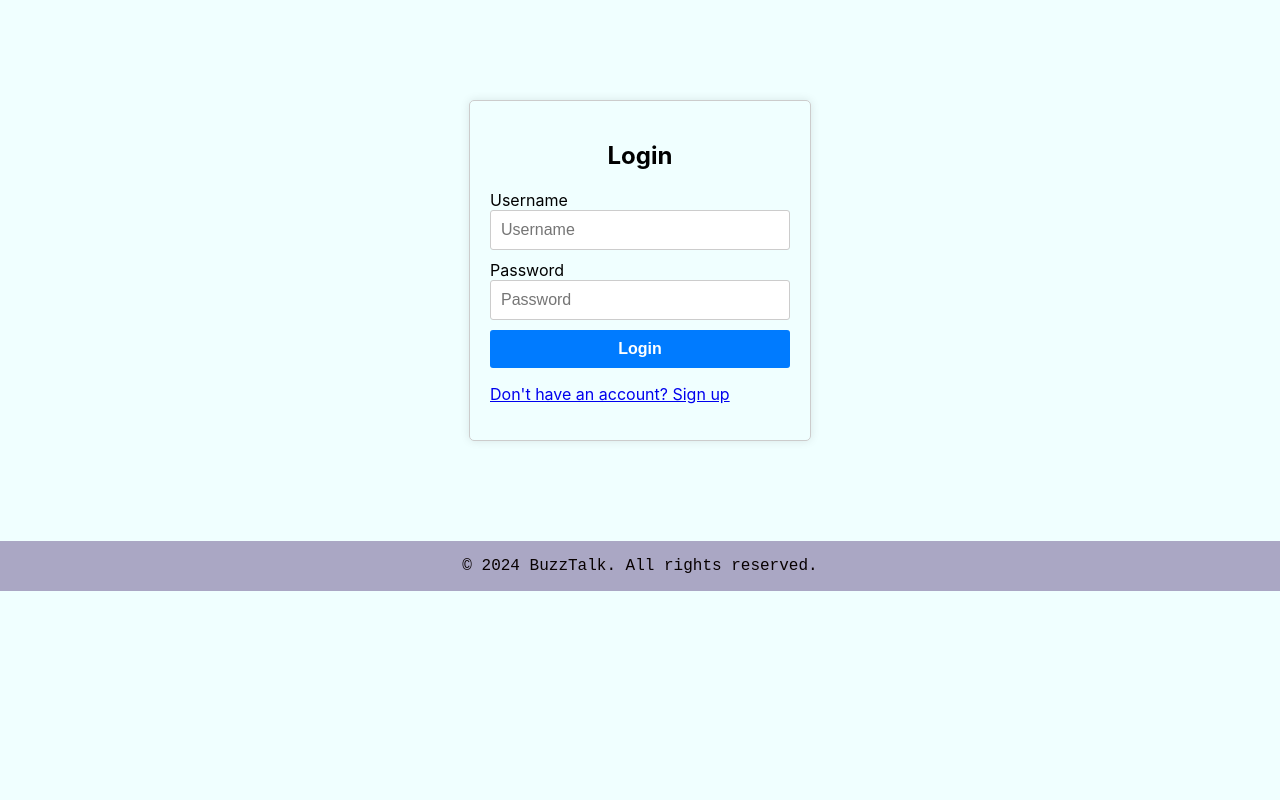
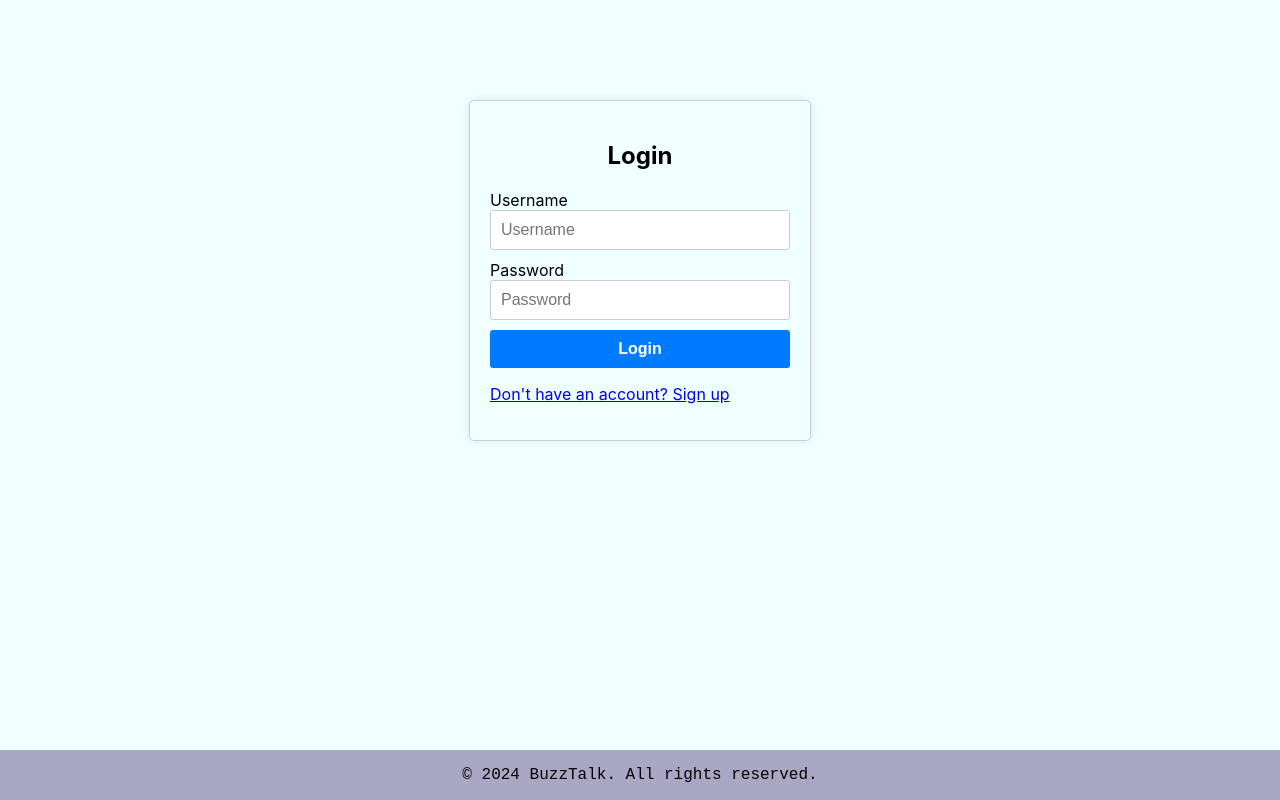
Before and after one commit to Marinus12/BuzzTalk-Chat_App, a React (Create React App) app in the folder FrontEnd/: page /login in a window 1280 px wide. Built offline with nearby package versions, Linux system fonts and the light colour scheme.

Commit message:
Footer Position

```diff
--- a/FrontEnd/src/components/ChatPage/ChatBoxReceiver.js
+++ b/FrontEnd/src/components/ChatPage/ChatBoxReceiver.js
@@ -3,7 +3,7 @@ import {Avatar, Image} from 'antd';
 import './ChatBoxReceiver.css';
 
 const ChatBoxReceiver = ({avatar, user, message }) => {
-  console.log('ChatBoxReceiver message:', message); // Add this to see what message is being passed
+  // console.log('ChatBoxReceiver message:', message); // Add this to see what message is being passed
   return (
     <div className='RecvBox'>
       <Avatar
--- a/FrontEnd/src/components/ChatPage/ChatBoxSender.js
+++ b/FrontEnd/src/components/ChatPage/ChatBoxSender.js
@@ -3,7 +3,7 @@ import {Avatar, Image} from 'antd';
 import './ChatBoxSender.css';
 
 const ChatBoxSender = ({avatar, user, message }) => {
-  console.log('ChatBoxSender message:', message); // Add this to see what message is being passed
+  // console.log('ChatBoxSender message:', message); // Add this to see what message is being passed
   return (
     <div className='SenderBox'>
       <Avatar
--- a/FrontEnd/src/components/Loginpage/Loginpage.css
+++ b/FrontEnd/src/components/Loginpage/Loginpage.css
@@ -49,3 +49,12 @@
     text-transform:capitalize;
     text-decoration: underline;
   }
+
+  /* Footer fixed to the bottom */
+.footer-login {
+    position: fixed;
+    bottom: 0;
+    left: 0;
+    right: 0;
+    padding: 0
+}
--- a/FrontEnd/src/components/Loginpage/Loginpage.js
+++ b/FrontEnd/src/components/Loginpage/Loginpage.js
@@ -157,7 +157,9 @@ const LoginPage = () => {
                     </p>
                 </Link>
             </div>
-            <Footer />
+            <div className='footer-login'>
+                <Footer />
+            </div>
         </>
     );
 };
--- a/FrontEnd/src/components/Registerpage/Registerpage.css
+++ b/FrontEnd/src/components/Registerpage/Registerpage.css
@@ -71,6 +71,15 @@
     text-decoration: underline;
 }
 
+ /* Footer fixed to the bottom */
+ .footer-registration {
+    position: fixed;
+    bottom: 0;
+    left: 0;
+    right: 0;
+    padding: 0;
+}
+
 
 /*
 .signup-container, .login-container {
--- a/FrontEnd/src/components/Registerpage/Registerpage.js
+++ b/FrontEnd/src/components/Registerpage/Registerpage.js
@@ -177,7 +177,9 @@ const RegisterPage = () => {
                     <p className='Text'>Already have an account? Login</p>
                 </Link>
             </div>
-            <Footer />
+            <div className='footer-registration'>
+                <Footer />
+            </div>
         </>
     );
 };
```
Also changed, not shown: 1 other file (tests, documents, lock files or other folders).
